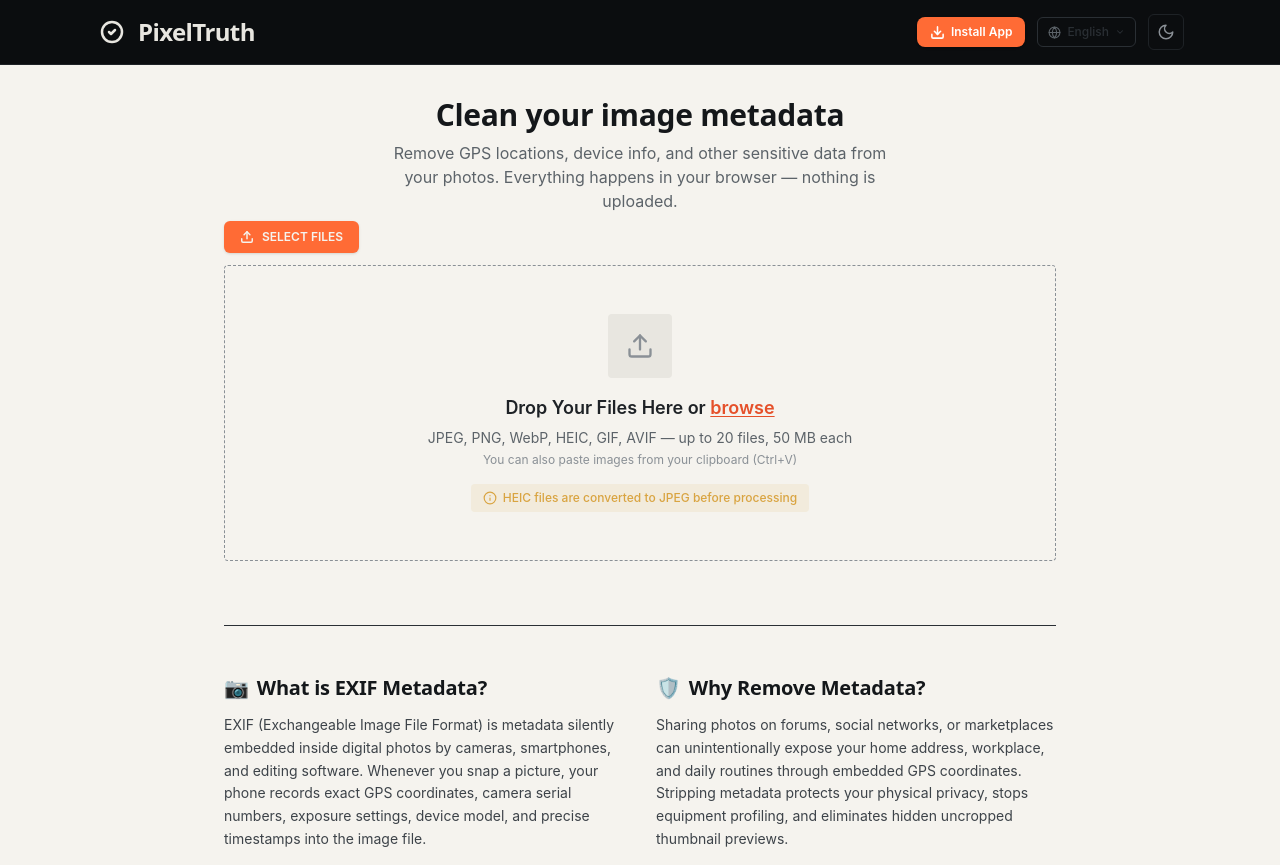
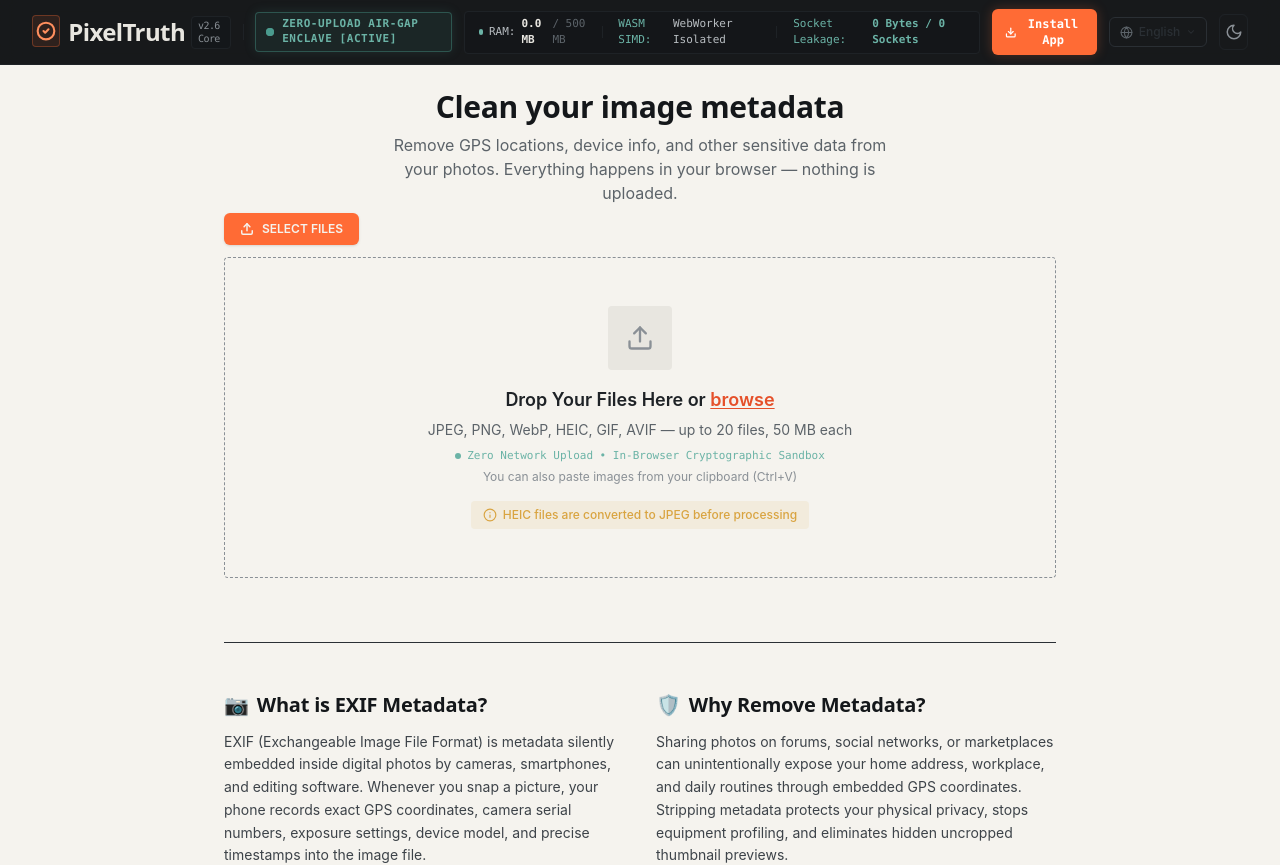
Before and after one commit to 4th4rv4-A/PixelTruth-, a React (Vite) app: page / in a window 1280 px wide. Shown: the top 865 px of the page. Built offline with nearby package versions, Linux system fonts and the light colour scheme.

Commit message:
UI CHANGES

```diff
--- a/index.html
+++ b/index.html
@@ -2,14 +2,14 @@
 <html lang="en">
   <head>
     <meta charset="UTF-8" />
-    <link rel="icon" type="image/svg+xml" href="/favicon.svg" />
+    <link rel="icon" type="image/svg+xml" href="./favicon.svg" />
     <meta name="viewport" content="width=device-width, initial-scale=1.0" />
     <meta name="description" content="PixelTruth — Remove EXIF, GPS, and other metadata from your images. All processing happens locally in your browser — nothing is ever uploaded." />
-    <meta http-equiv="Content-Security-Policy" content="default-src 'self'; script-src 'self' 'unsafe-inline' 'wasm-unsafe-eval' blob:; style-src 'self' 'unsafe-inline'; font-src 'self'; img-src 'self' blob: data:; connect-src 'self' ws: wss: blob: data:; worker-src 'self' blob:; child-src 'self' blob:; frame-src 'self' https://www.openstreetmap.org; object-src 'none'; base-uri 'self'; form-action 'none';" />
+    <meta http-equiv="Content-Security-Policy" content="default-src 'self'; script-src 'self' 'wasm-unsafe-eval' blob:; style-src 'self' 'unsafe-inline'; font-src 'self'; img-src 'self' blob: data:; connect-src 'self' blob: data:; worker-src 'self' blob:; child-src 'self' blob:; frame-src 'self' https://www.openstreetmap.org; object-src 'none'; base-uri 'self'; form-action 'none';" />
     <meta name="theme-color" content="#0D9488" />
-    <link rel="manifest" href="/manifest.webmanifest" />
-    <script src="/pwa-install.js"></script>
-    <link rel="apple-touch-icon" href="/icon-192.png" />
+    <link rel="manifest" href="./manifest.webmanifest" />
+    <script src="./pwa-install.js"></script>
+    <link rel="apple-touch-icon" href="./icon-192.png" />
     <meta name="mobile-web-app-capable" content="yes" />
     <meta name="apple-mobile-web-app-capable" content="yes" />
     <meta name="apple-mobile-web-app-status-bar-style" content="default" />
--- a/playwright.config.js
+++ b/playwright.config.js
@@ -5,8 +5,11 @@ export default defineConfig({
   fullyParallel: true,
   forbidOnly: !!process.env.CI,
   retries: process.env.CI ? 2 : 0,
-  workers: process.env.CI ? 1 : undefined,
+  workers: process.env.CI ? 1 : 2,
   reporter: 'html',
+  expect: {
+    timeout: 10000,
+  },
   use: {
     baseURL: 'http://localhost:5173',
     trace: 'on-first-retry',
--- a/src/App.jsx
+++ b/src/App.jsx
@@ -304,10 +304,11 @@ export default function App() {
 
         <InstallPrompt />
 
-        <Header />
+        <Header files={cleanFiles} />
 
-        <main className="flex-1 max-w-4xl w-full mx-auto px-4 sm:px-6 lg:px-8 py-8 space-y-6">
-          <div className="text-center space-y-2 mb-2">
+        <main className={`flex-1 w-full mx-auto px-3 sm:px-6 lg:px-8 py-6 space-y-6 transition-all duration-300 ${cleanFiles.length > 0 ? 'max-w-[1720px]' : 'max-w-4xl'}`}>
+          {cleanFiles.length === 0 && (
+            <div className="text-center space-y-2 mb-2 animate-fade-in-up">
               <h2 className="text-2xl sm:text-3xl font-bold text-ink-900 dark:text-white">
                 Clean your image metadata
               </h2>
@@ -316,6 +317,7 @@ export default function App() {
                 Everything happens in your browser — nothing is uploaded.
               </p>
             </div>
+          )}
 
           <ErrorBoundary onReset={handleClearAll}>
             {/* Dropzone with SELECT FILES and CLEAR buttons */}
--- a/src/components/Dropzone.jsx
+++ b/src/components/Dropzone.jsx
@@ -219,6 +219,10 @@ export default function Dropzone({
             <p className="mt-1.5 text-sm text-ink-500 dark:text-ink-400">
               JPEG, PNG, WebP, HEIC, GIF, AVIF — up to 20 files, 50 MB each
             </p>
+            <div className="mt-2 flex items-center justify-center gap-1.5 font-mono text-[11px] text-develop-400">
+              <span className="w-1.5 h-1.5 rounded-full bg-develop-400" />
+              <span>Zero Network Upload • In-Browser Cryptographic Sandbox</span>
+            </div>
             <p className="mt-1 text-xs text-ink-400 dark:text-ink-500">
               You can also paste images from your clipboard (Ctrl+V)
             </p>
--- a/src/components/Header.jsx
+++ b/src/components/Header.jsx
@@ -16,7 +16,7 @@ function getInitialTheme() {
   }
 }
 
-export default function Header() {
+export default function Header({ files = [] }) {
   const [dark, setDark] = useState(getInitialTheme);
   const { t } = useI18n();
   const {
@@ -43,30 +43,71 @@ export default function Header() {
     }
   }, [dark]);
 
+  const totalBytes = files.reduce((sum, f) => sum + (f.file?.size || 0), 0);
+  const mbUsed = (totalBytes / (1024 * 1024)).toFixed(1);
+
   return (
     <>
-      <header className="sticky top-0 z-50 bg-ink-950 border-b border-ink-800">
-        <div className="max-w-6xl mx-auto px-4 sm:px-6 lg:px-8">
-          <div className="flex items-center justify-between h-16">
-            {/* Logo */}
-            <div className="flex items-center gap-2.5">
-              <div className="w-8 h-8 flex items-center justify-center text-ink-100">
-                <svg width="24" height="24" viewBox="0 0 24 24" fill="none" stroke="currentColor" strokeWidth="2.5" strokeLinecap="round" strokeLinejoin="round">
-                  <path d="M12 22c5.523 0 10-4.477 10-10S17.523 2 12 2 2 6.477 2 12s4.477 10 10 10z" />
-                  <path d="m9 12 2 2 4-4" />
-                </svg>
+      <header className="sticky top-0 z-50 bg-ink-950/95 backdrop-blur-md border-b border-ink-800">
+        <div className="max-w-[1720px] mx-auto px-4 sm:px-6 lg:px-8">
+          <div className="flex items-center justify-between h-14 sm:h-16 gap-3">
+            {/* Logo & Tactical Air-Gap Badge */}
+            <div className="flex items-center gap-3">
+              <div className="flex items-baseline gap-2">
+                <div className="w-7 h-7 sm:w-8 sm:h-8 rounded bg-safelight-500/10 border border-safelight-500/30 flex items-center justify-center text-safelight-400">
+                  <svg width="20" height="20" viewBox="0 0 24 24" fill="none" stroke="currentColor" strokeWidth="2.5" strokeLinecap="round" strokeLinejoin="round">
+                    <path d="M12 22c5.523 0 10-4.477 10-10S17.523 2 12 2 2 6.477 2 12s4.477 10 10 10z" />
+                    <path d="m9 12 2 2 4-4" />
+                  </svg>
+                </div>
+                <h1 className="text-xl sm:text-2xl font-display font-bold tracking-tight text-ink-100 flex items-center gap-1.5">
+                  PixelTruth
+                  <span className="font-mono text-[10px] text-ink-400 bg-ink-900 border border-ink-800 px-1.5 py-0.5 rounded font-normal">
+                    v2.6 Core
+                  </span>
+                </h1>
               </div>
-              <h1 className="text-2xl font-display font-bold tracking-tight text-ink-100">
-                PixelTruth
-              </h1>
+
+              <div className="h-4 w-px bg-ink-800 hidden md:block" />
+
+              {/* Zero-Upload Air-Gap Enclave Indicator */}
+              <div className="hidden md:flex items-center gap-2 px-2.5 py-1 rounded bg-develop-500/10 border border-develop-500/40 text-develop-400 text-xs font-semibold select-none shadow-[0_0_12px_rgba(74,155,142,0.15)]">
+                <span className="relative flex h-2 w-2">
+                  <span className="animate-ping absolute inline-flex h-full w-full rounded-full bg-develop-400 opacity-75" />
+                  <span className="relative inline-flex rounded-full h-2 w-2 bg-develop-500" />
+                </span>
+                <span className="font-mono text-[11px] tracking-wider uppercase">
+                  ZERO-UPLOAD AIR-GAP ENCLAVE [ACTIVE]
+                </span>
+              </div>
+            </div>
+
+            {/* Center: Live Real-Time Telemetry Bar */}
+            <div className="hidden xl:flex items-center gap-4 bg-ink-900/90 px-3.5 py-1 rounded border border-ink-800 font-mono text-[11px] text-ink-300">
+              <div className="flex items-center gap-1.5">
+                <span className="w-1.5 h-1.5 rounded-full bg-develop-400" />
+                <span>RAM:</span>
+                <span className="text-ink-100 font-bold">{mbUsed} MB</span>
+                <span className="text-ink-500">/ 500 MB</span>
+              </div>
+              <div className="h-3 w-px bg-ink-800" />
+              <div className="flex items-center gap-1.5">
+                <span className="text-develop-400 font-medium">WASM SIMD:</span>
+                <span className="text-ink-200">WebWorker Isolated</span>
+              </div>
+              <div className="h-3 w-px bg-ink-800" />
+              <div className="flex items-center gap-1.5">
+                <span className="text-develop-400 font-medium">Socket Leakage:</span>
+                <span className="text-develop-400 font-bold">0 Bytes / 0 Sockets</span>
+              </div>
             </div>
 
             {/* Right controls: Install App + Language Selector + Dark Mode Toggle */}
-            <div className="flex items-center gap-2.5 sm:gap-3">
-              {/* Dedicated Universal Install Button */}
+            <div className="flex items-center gap-2 sm:gap-3">
+              {/* Universal Install Button */}
               {isInstalled ? (
                 <div
-                  className="hidden sm:flex items-center gap-1.5 py-1.5 px-3 rounded-lg border border-safelight-500/30 bg-safelight-500/10 text-safelight-400 text-xs font-semibold select-none"
+                  className="hidden sm:flex items-center gap-1.5 py-1.5 px-3 rounded-md border border-safelight-500/30 bg-safelight-500/10 text-safelight-400 text-xs font-semibold select-none font-mono"
                   title="PixelTruth is installed as a PWA on your device"
                 >
                   <svg width="14" height="14" viewBox="0 0 24 24" fill="none" stroke="currentColor" strokeWidth="2.5" strokeLinecap="round" strokeLinejoin="round">
@@ -79,7 +120,7 @@ export default function Header() {
                   id="install-app-button"
                   onClick={promptInstall}
                   disabled={isPrompting}
-                  className="flex items-center gap-1.5 py-1.5 px-2.5 sm:px-3 rounded-lg border border-safelight-500/40 bg-safelight-500 hover:bg-safelight-400 text-white text-xs font-semibold shadow-sm transition-all duration-200 active:scale-95 cursor-pointer disabled:opacity-80"
+                  className="flex items-center gap-1.5 py-1.5 px-2.5 sm:px-3 rounded-md border border-safelight-500/40 bg-safelight-500 hover:bg-safelight-400 text-white text-xs font-semibold shadow-[0_0_12px_rgba(255,107,53,0.25)] transition-all duration-200 active:scale-95 cursor-pointer disabled:opacity-80"
                   aria-label={t('installApp') || 'Install App'}
                 >
                   {isPrompting ? (
@@ -94,10 +135,10 @@ export default function Header() {
                       <line x1="12" y1="15" x2="12" y2="3" />
                     </svg>
                   )}
-                  <span className="hidden sm:inline">
+                  <span className="hidden sm:inline font-mono">
                     {isPrompting ? 'Preparing...' : (t('installApp') || 'Install App')}
                   </span>
-                  <span className="inline sm:hidden">
+                  <span className="inline sm:hidden font-mono">
                     {isPrompting ? '...' : 'Install'}
                   </span>
                 </button>
--- a/vite.config.js
+++ b/vite.config.js
@@ -5,6 +5,7 @@ import { VitePWA } from 'vite-plugin-pwa'
 
 // https://vite.dev/config/
 export default defineConfig({
+  base: './',
   plugins: [
     react(),
     tailwindcss(),
```
Also changed, not shown: src/components/FileQueue.jsx (+84 -4 lines), vercel.json, 4 other files (tests, documents, lock files or other folders). Lines whose indentation alone changed are shown as unchanged.
